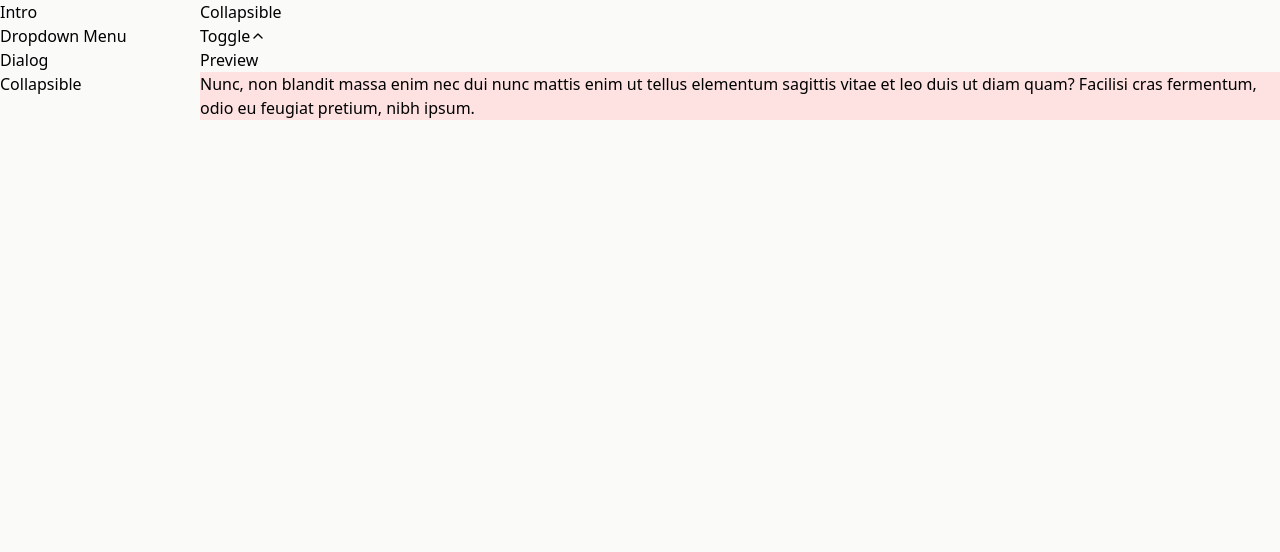
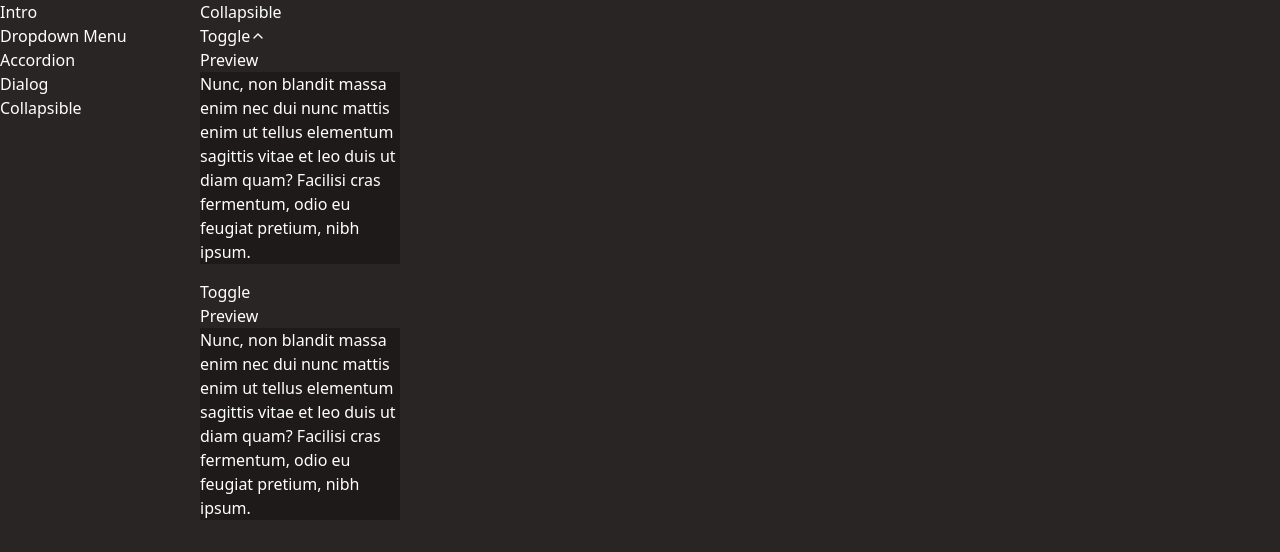
Before and after one commit to nstfkc/nstfkc.com, a Next.js app: page /raw-ui/collapsible in a window 1280 px wide. Shown: the top 552 px of the page. Built offline with nearby package versions, Linux system fonts and the light colour scheme.

Commit message:
api updates

```diff
--- /dev/null
+++ b/app/raw-ui/accordion/AccordionExample.tsx
@@ -0,0 +1,46 @@
+"use client";
+
+import { Accordion, AccordionItem } from "./Accordion";
+
+export const AccordionExample = () => {
+  return (
+    <div>
+      <Accordion type="multiple" value={["item1"]}>
+        <AccordionItem
+          value="item1"
+          slots={{
+            header: <button>Item 1</button>,
+            content: (
+              <div>
+                Content 1
+                <p>
+                  Ac ut consequat semper viverra nam libero justo, laoreet sit
+                  amet cursus sit amet, dictum sit amet justo donec enim diam,
+                  vulputate ut pharetra! Tempor commodo, ullamcorper a lacus
+                  vestibulum?
+                </p>
+              </div>
+            ),
+          }}
+        />
+        <AccordionItem
+          value="item2"
+          slots={{
+            header: <button>Item 2</button>,
+            content: (
+              <div>
+                Content 2
+                <p>
+                  Nunc sed velit dignissim sodales ut eu sem integer vitae justo
+                  eget magna fermentum iaculis eu non diam. Proin fermentum leo
+                  vel orci porta non pulvinar neque laoreet suspendisse
+                  interdum!
+                </p>
+              </div>
+            ),
+          }}
+        />
+      </Accordion>
+    </div>
+  );
+};
--- /dev/null
+++ b/app/raw-ui/accordion/page.mdx
@@ -0,0 +1,5 @@
+import { AccordionExample } from "./AccordionExample"
+
+# Accordion
+
+<AccordionExample />
--- a/app/raw-ui/collapsible/Collapsible.tsx
+++ b/app/raw-ui/collapsible/Collapsible.tsx
@@ -1,37 +1,56 @@
 import { motion } from "framer-motion";
 
 import { Root, Content, Trigger } from "@radix-ui/react-collapsible";
-import { ReactNode, useState } from "react";
+import { PropsWithChildren, createContext, useContext, useState } from "react";
 
 interface Props {
   isInitiallyOpen?: boolean;
-  slots: {
-    trigger: JSX.Element | string;
-    preview?: ReactNode;
-    content: ReactNode;
-  };
 }
 
-export const Collapsible = (props: Props) => {
-  const { slots, isInitiallyOpen = false } = props;
+interface CollapsibleContextValue {
+  isOpen: boolean;
+}
+
+const CollapsibleContext = createContext({} as CollapsibleContextValue);
+
+export const Collapsible = (props: PropsWithChildren<Props>) => {
+  const { isInitiallyOpen = false } = props;
   const [isOpen, setIsOpen] = useState(isInitiallyOpen);
 
   return (
+    <CollapsibleContext.Provider value={{ isOpen }}>
       <Root open={isOpen} onOpenChange={setIsOpen}>
-      <Trigger asChild={typeof slots.trigger !== "string"}>
-        {slots.trigger}
-      </Trigger>
-      {slots.preview ?? ""}
+        {props.children}
+      </Root>
+    </CollapsibleContext.Provider>
+  );
+};
+
+export const CollapsibleContent = (props: PropsWithChildren) => {
+  const { isOpen } = useContext(CollapsibleContext);
+  return (
     <Content forceMount asChild>
       <motion.div
-          className="bg-red-100"
         style={{ overflow: "hidden" }}
         animate={{ height: isOpen ? "auto" : "0px" }}
-          transition={{ type: "just", duration: 0.2 }}
+        transition={{
+          type: "spring",
+          bounce: isOpen ? 0.2 : 0,
+          duration: 0.3,
+        }}
       >
-          {slots.content}
+        {props.children}
       </motion.div>
     </Content>
-    </Root>
   );
 };
+
+export const CollapsibleTrigger = (props: {
+  children: JSX.Element | string;
+}) => {
+  return (
+    <Trigger asChild={typeof props.children !== "string"}>
+      {props.children}
+    </Trigger>
+  );
+};
--- a/app/raw-ui/collapsible/CollapsibleExample.tsx
+++ b/app/raw-ui/collapsible/CollapsibleExample.tsx
@@ -1,30 +1,47 @@
 "use client";
 import { LuChevronUp } from "react-icons/lu";
 
-import { Collapsible } from "./Collapsible";
+import {
+  Collapsible,
+  CollapsibleContent,
+  CollapsibleTrigger,
+} from "./Collapsible";
 
 export const CollapsibleExample = () => {
   return (
-    <div>
-      <Collapsible
-        isInitiallyOpen={true}
-        slots={{
-          trigger: (
-            <button className="group flex items-center">
-              <span>Toggle</span>
-              <LuChevronUp className="transition-transform group-data-[state=open]:rotate-0 group-data-[state=closed]:rotate-[180deg]" />
-            </button>
-          ),
-          preview: <p>Preview</p>,
-          content: (
+    <div className="max-w-[200px]">
+      <Collapsible isInitiallyOpen={true}>
+        <CollapsibleTrigger>
+          <button className="group flex items-center">
+            <span>Toggle</span>
+            <LuChevronUp className="transition-transform group-data-[state=open]:rotate-0 group-data-[state=closed]:rotate-[180deg]" />
+          </button>
+        </CollapsibleTrigger>
+        <p>Preview</p>
+        <CollapsibleContent>
+          <div className="bg-black/30">
             <p>
               Nunc, non blandit massa enim nec dui nunc mattis enim ut tellus
               elementum sagittis vitae et leo duis ut diam quam? Facilisi cras
               fermentum, odio eu feugiat pretium, nibh ipsum.
             </p>
-          ),
-        }}
-      ></Collapsible>
+          </div>
+        </CollapsibleContent>
+      </Collapsible>
+      <div className="h-4"></div>
+      <Collapsible isInitiallyOpen={true}>
+        <CollapsibleTrigger>Toggle</CollapsibleTrigger>
+        <p>Preview</p>
+        <CollapsibleContent>
+          <div className="bg-black/30">
+            <p>
+              Nunc, non blandit massa enim nec dui nunc mattis enim ut tellus
+              elementum sagittis vitae et leo duis ut diam quam? Facilisi cras
+              fermentum, odio eu feugiat pretium, nibh ipsum.
+            </p>
+          </div>
+        </CollapsibleContent>
+      </Collapsible>
     </div>
   );
 };
--- a/app/raw-ui/dialog/Dialog.tsx
+++ b/app/raw-ui/dialog/Dialog.tsx
@@ -11,6 +11,7 @@ import {
   Close,
 } from "@radix-ui/react-dialog";
 import {
+  MotionValue,
   motion,
   useMotionValueEvent,
   useSpring,
@@ -18,7 +19,9 @@ import {
 } from "framer-motion";
 import {
   createContext,
+  Dispatch,
   PropsWithChildren,
+  SetStateAction,
   useContext,
   useEffect,
   useState,
@@ -28,27 +31,18 @@ interface DialogContextValue {
   isOpen: boolean;
   open: VoidFunction;
   close: VoidFunction;
-  pulse: VoidFunction;
+  setIsOpen: Dispatch<SetStateAction<boolean>>;
+  mainSpring: MotionValue<number>;
 }
 
-const initialContextValue: DialogContextValue = {
-  isOpen: false,
-  open: () => {},
-  close: () => {},
-  pulse: () => {},
-};
-
-// The context allows components inside the Dialog to access the state and control the dialog
-// E.g If you want to close the dialog after a form submission, you can use the close function
-const DialogContext = createContext(initialContextValue);
+const DialogContext = createContext({} as DialogContextValue);
 
 export const Dialog = (
   props: PropsWithChildren<{
     initiallyOpen?: boolean;
-    trigger: JSX.Element | string;
   }>
 ) => {
-  const { children, trigger, initiallyOpen = false } = props;
+  const { children, initiallyOpen = false } = props;
 
   const [isOpen, setIsOpen] = useState(initiallyOpen);
 
@@ -57,16 +51,59 @@ export const Dialog = (
     damping: 30,
   });
 
+  return (
+    <DialogContext.Provider
+      value={{
+        isOpen,
+        setIsOpen,
+        open: () => {
+          mainSpring.set(100);
+          setIsOpen(true);
+        },
+        close: () => {
+          mainSpring.set(0);
+        },
+        mainSpring,
+      }}
+    >
+      <Root
+        open={isOpen}
+        onOpenChange={() => {
+          if (!isOpen) {
+            setIsOpen(true);
+          } else {
+            mainSpring.set(0);
+          }
+        }}
+      >
+        <>{children}</>
+      </Root>
+    </DialogContext.Provider>
+  );
+};
+
+interface DialogContentProps {
+  position?: "top" | "center" | "bottom";
+}
+
+export const DialogContent = (props: PropsWithChildren<DialogContentProps>) => {
+  const { children, position = "top" } = props;
+  const { isOpen, setIsOpen, mainSpring } = useContext(DialogContext);
+
   const opacity = useTransform(mainSpring, [0, 100], [0, 1]);
-  const scale = useTransform(mainSpring, [0, 100], [0.95, 1]);
-  const translateY = useTransform(mainSpring, [0, 100], ["30%", "0%"]);
+  const scale = useTransform(mainSpring, [0, 100], [0.98, 1]);
 
-  const wrapperSpring = useSpring(0, {
-    stiffness: 300,
-    damping: 30,
-  });
+  const top = position === "center" ? "50%" : "initial";
+  const translateY0 =
+    position === "center" ? "-40%" : position === "top" ? "-85vh" : "-100%";
+  const translateY1 =
+    position === "center" ? "-50%" : position === "top" ? "-90vh" : "-110%";
 
-  const scalePulse = useTransform(wrapperSpring, [0, 100], [1, 1.05]);
+  const translateY = useTransform(
+    mainSpring,
+    [0, 100],
+    [translateY0, translateY1]
+  );
 
   useMotionValueEvent(opacity, "change", (latest) => {
     if (latest === 0) {
@@ -81,49 +118,22 @@ export const Dialog = (
   }, [isOpen, mainSpring]);
 
   return (
-    <DialogContext.Provider
-      value={{
-        isOpen,
-        pulse: () => {
-          wrapperSpring.set(100);
-          setTimeout(() => {
-            wrapperSpring.set(0);
-          }, 100);
-        },
-        open: () => {
-          mainSpring.set(100);
-          setIsOpen(true);
-        },
-        close: () => {
-          mainSpring.set(0);
-        },
-      }}
-    >
-      <div>
-        <Root
-          open={isOpen}
-          onOpenChange={() => {
-            if (!isOpen) {
-              setIsOpen(true);
-            } else {
-              mainSpring.set(0);
-            }
-          }}
-        >
-          <Trigger asChild={typeof trigger !== "string"}>{trigger}</Trigger>
     <Portal>
-            <Content asChild>
-              <div className="fixed w-full h-full inset-0 z-[9999] flex items-center justify-center">
       <Overlay asChild>
         <motion.div
           style={{ opacity }}
           onClick={() => mainSpring.set(0)}
-                    className="fixed inset-0 z-[-1] bg-black/30"
+          className="fixed inset-0 w-full h-full bg-red-100"
         />
       </Overlay>
-                <motion.div style={{ scale: scalePulse }}>
+      <Content asChild>
+        <div className="">
           <motion.div
             style={{
+              position: "absolute",
+              top,
+              left: "50%",
+              translateX: "-50%",
               opacity,
               scale,
               translateY,
@@ -131,21 +141,25 @@ export const Dialog = (
           >
             {children}
           </motion.div>
-                </motion.div>
         </div>
       </Content>
     </Portal>
-        </Root>
-      </div>
-    </DialogContext.Provider>
   );
 };
 
+export const DialogTrigger = ({
+  children,
+}: {
+  children: JSX.Element | string;
+}) => {
+  return <Trigger asChild={typeof children !== "string"}>{children}</Trigger>;
+};
+
 export const useDialog = () => {
-  return useContext(DialogContext);
+  const { close, isOpen, open } = useContext(DialogContext);
+  return { close, isOpen, open };
 };
 
 export const DialogClose = Close;
-export const DialogTrigger = Trigger;
 export const DialogTitle = Title;
 export const DialogDescription = Description;
--- a/app/raw-ui/dialog/DialogExample.tsx
+++ b/app/raw-ui/dialog/DialogExample.tsx
@@ -3,7 +3,13 @@
 import { Button } from "../components/Button";
 import { Switch } from "../components/Switch";
 
-import { Dialog, DialogTitle, useDialog } from "./Dialog";
+import {
+  Dialog,
+  DialogTitle,
+  useDialog,
+  DialogContent,
+  DialogTrigger,
+} from "./Dialog";
 import { FormEvent, useRef, useState } from "react";
 
 const CreateTaskForm = () => {
@@ -16,7 +22,6 @@ const CreateTaskForm = () => {
     e.preventDefault();
 
     if (isCreateMoreActive) {
-      dialog.pulse();
       formRef.current?.reset();
       inputRef.current?.focus();
     } else {
@@ -71,7 +76,11 @@ const CreateTaskForm = () => {
 
 export const DialogExample = () => {
   return (
-    <Dialog trigger={<Button>Create task</Button>}>
+    <Dialog>
+      <DialogTrigger>
+        <Button>Create task</Button>
+      </DialogTrigger>
+      <DialogContent>
         <div className="w-screen p-4 md:p-0 md:w-[700px]">
           <div className="p-6 bg-white shadow-md rounded-xl flex flex-col gap-6">
             <DialogTitle className="font-semibold text-lg">
@@ -81,6 +90,7 @@ export const DialogExample = () => {
             <CreateTaskForm />
           </div>
         </div>
+      </DialogContent>
     </Dialog>
   );
 };
--- a/app/raw-ui/layout.tsx
+++ b/app/raw-ui/layout.tsx
@@ -2,7 +2,7 @@ import Link from "next/link";
 
 export default function Layout(props: { children: React.ReactNode }) {
   return (
-    <div className="flex bg-stone-50 h-screen">
+    <div className="flex bg-stone-50 h-screen bg-stone-800 text-white">
       <aside className="min-w-[200px]">
         <ul>
           <li>
@@ -10,6 +10,9 @@ export default function Layout(props: { children: React.ReactNode }) {
           </li>
           <li>
             <Link href="/raw-ui/dropdown-menu">Dropdown Menu</Link>
+          </li>
+          <li>
+            <Link href="/raw-ui/accordion">Accordion</Link>
           </li>
           <li>
             <Link href="/raw-ui/dialog">Dialog</Link>
```
Also changed, not shown: app/raw-ui/accordion/Accordion.tsx (added, +73 -0 lines), 1 other file (tests, documents, lock files or other folders). Lines whose indentation alone changed are shown as unchanged.
